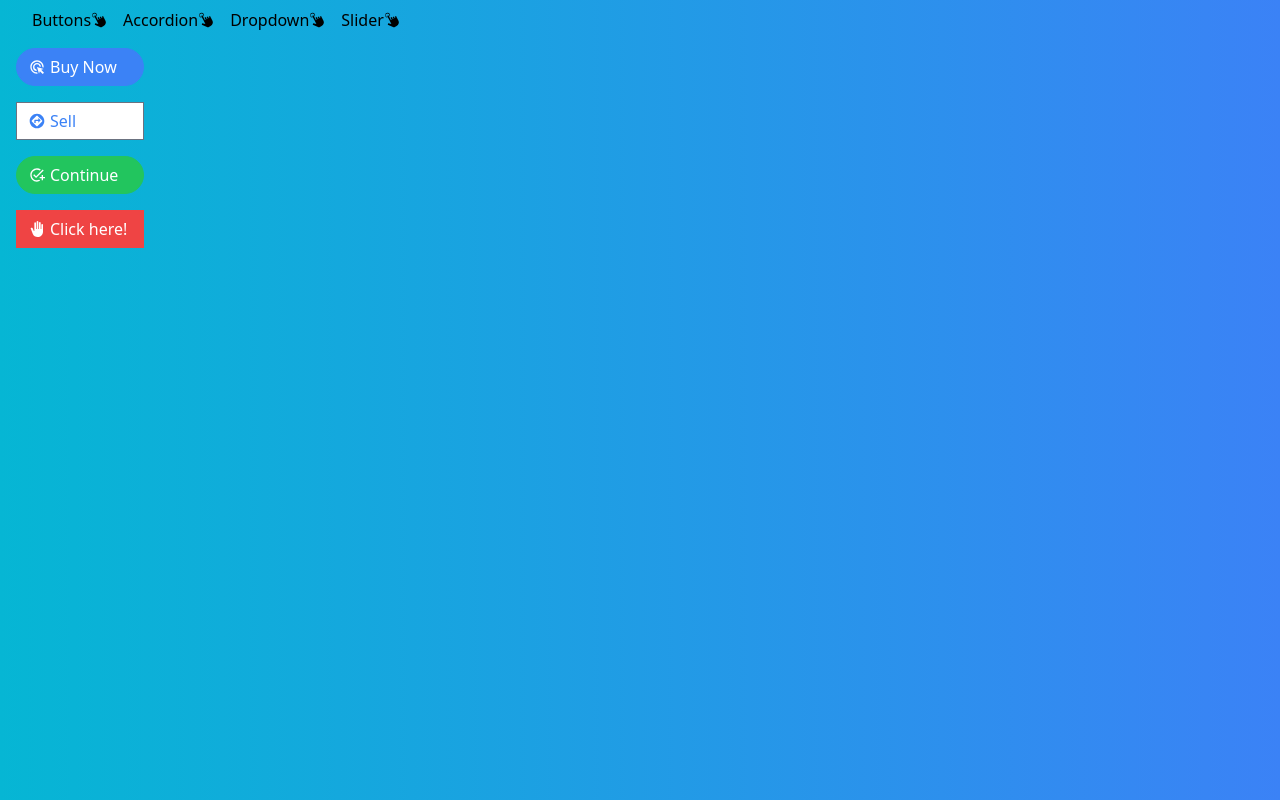
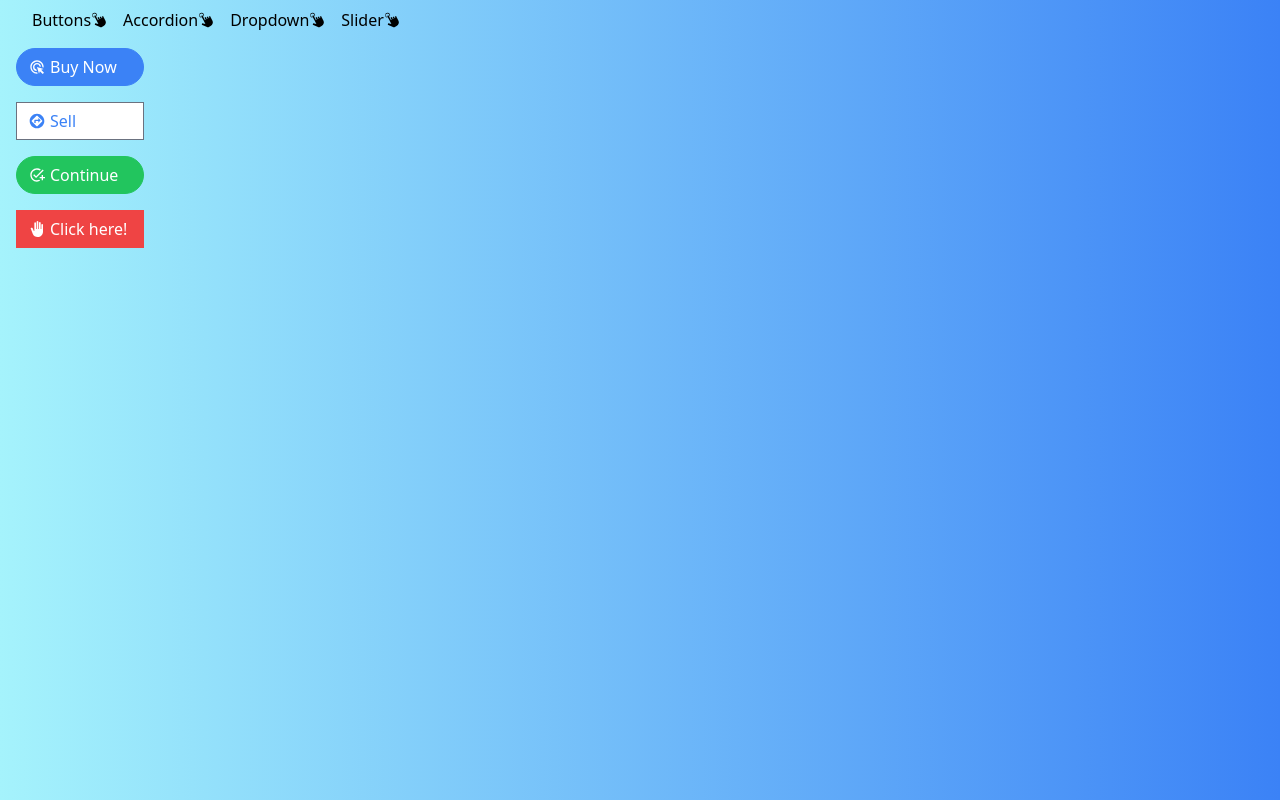
Before and after one commit to Harshalbih/React-tailwind, a React (Create React App) app: page / in a window 1280 px wide. Built offline with nearby package versions, Linux system fonts and the light colour scheme; the HTML template or start-up script is replaced by a standard one.

Commit message:
updates tailwind styling

```diff
--- a/src/App.js
+++ b/src/App.js
@@ -11,7 +11,7 @@ import {
 
 function App() {
   return (
-    <div className="bg-gradient-to-r from-cyan-500 to-blue-500 col-span-5 min-h-screen">
+    <div className="bg-gradient-to-r from-cyan-200 to-blue-500 col-span-5 min-h-screen">
       <Router>
         <Routes>
           <Route exact path="/" element={<Buttonpage />}/>
--- a/src/Components/Accordion.js
+++ b/src/Components/Accordion.js
@@ -23,7 +23,7 @@ function Accordion ({items}){
         return(
 
                 <div key={item.id}>
-                <div className="flex p-3 bg-gray-50 border-b items-center"onClick={handleAccordion}>
+                <div className="flex p-3 bg-gray-50 border-b items-center cursor-pointer"onClick={handleAccordion}>
                     {Icon}{item.label}</div>
                 {isExpanded && <div className='border-b p-5'>{item.content}</div>}
                 </div>
```
